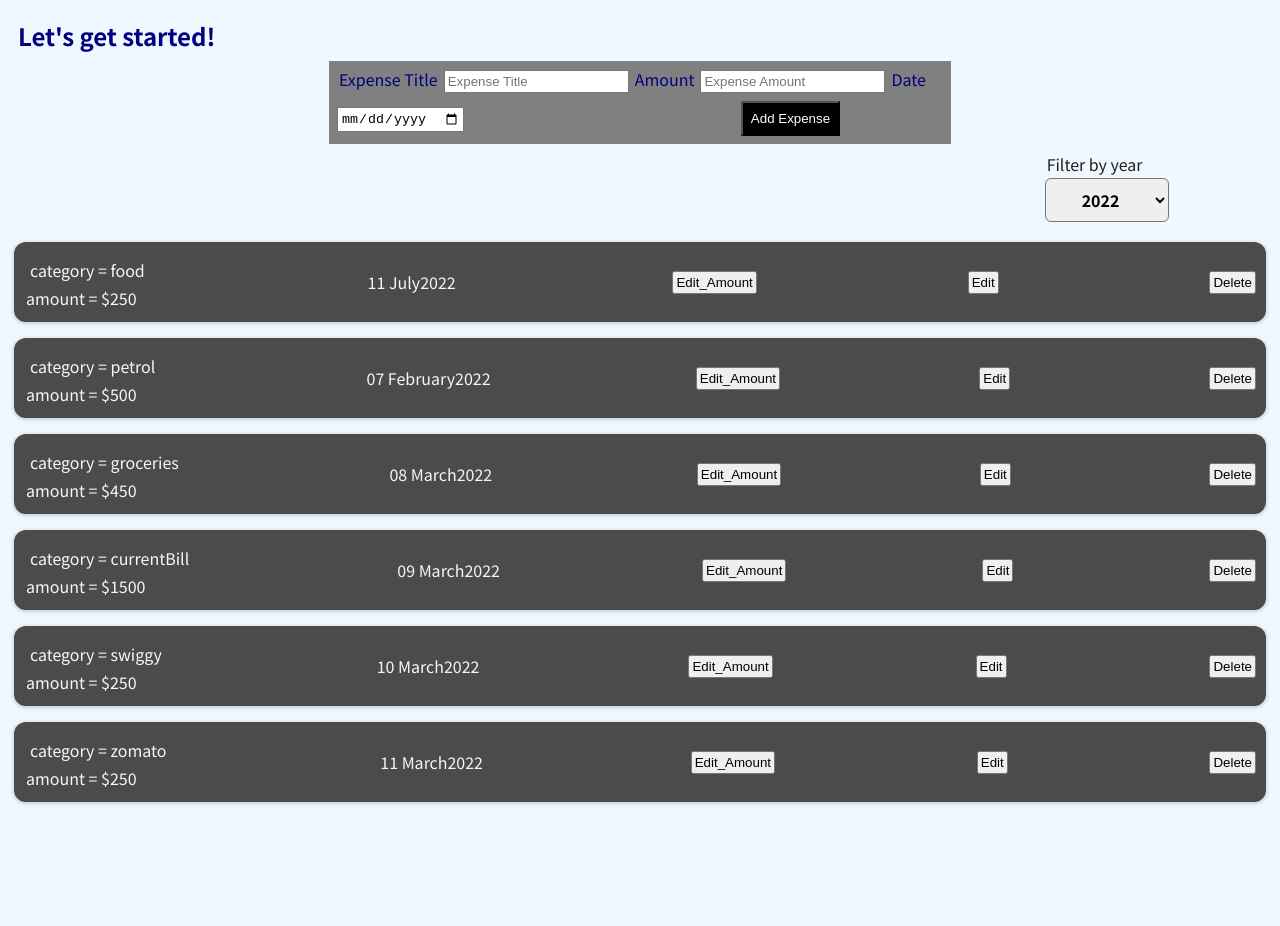
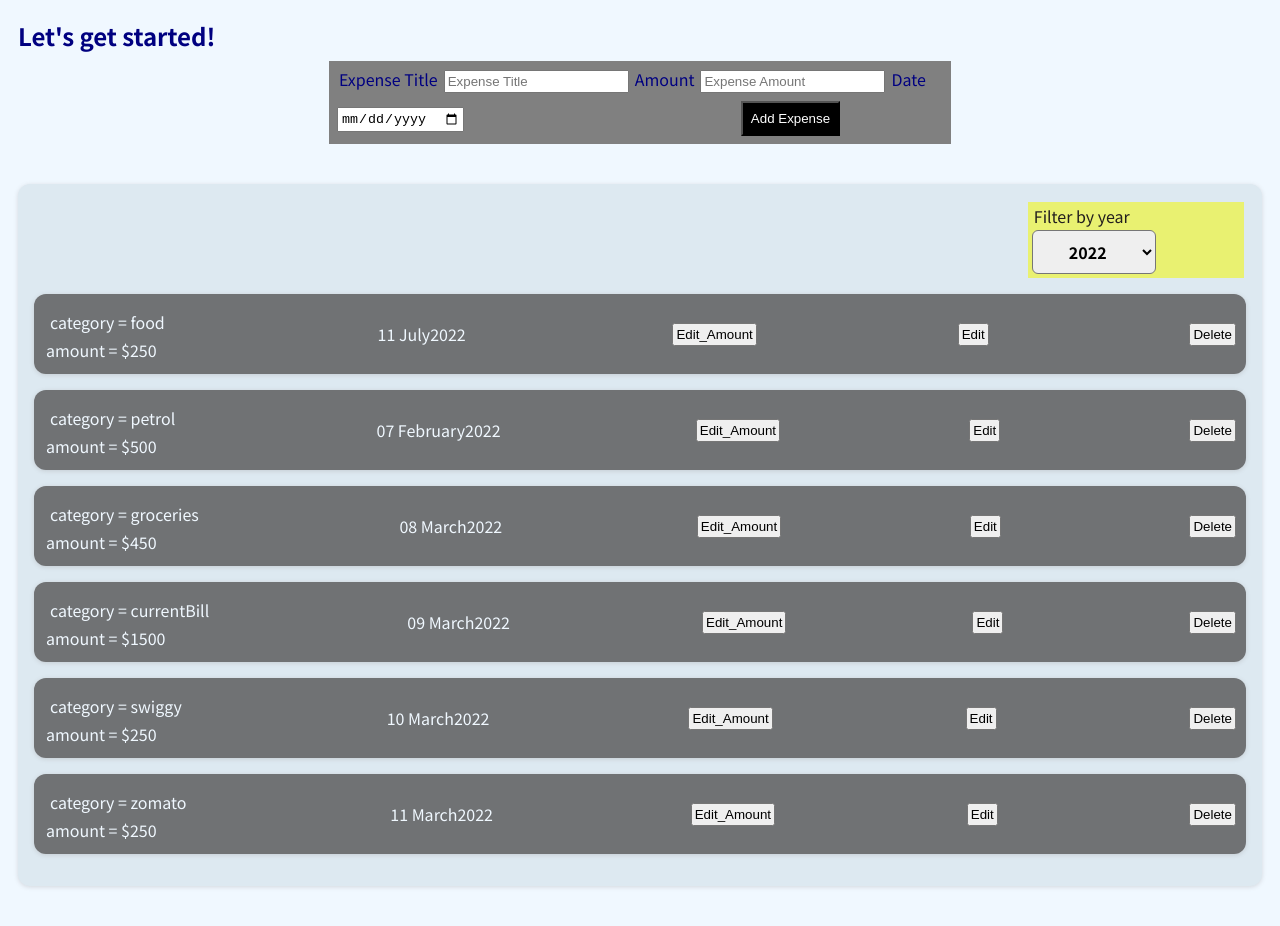
Before and after one commit to Visishta-ch/react, a React (Create React App) app: page / in a window 1280 px wide. Shown: the top 926 px of the page. Before the commit the page ends 832 px from the top, so only its background shows below. Built offline with nearby package versions, Linux system fonts and the light colour scheme.

Commit message:
added filter functionality

```diff
--- a/src/App.js
+++ b/src/App.js
@@ -1,10 +1,10 @@
 import React, {useState} from 'react';
 
-import ExpenseItem from "./components/Expenses/ExpenseItem";
+// import ExpenseItem from "./components/Expenses/ExpenseItem";
 
 import NewExpense from "./components/NewExpense/NewExpense";
-import ExpenseFilter from './components/Expenses/ExpenseFilter';
-
+//  import ExpenseFilter from './components/Expenses/ExpenseFilter';
+import Expenses from './components/Expenses/Expenses';
 
 const dummyExpenses  = [
   {id: '1',title: 'food',date:new Date(2022,6,11),amount:250, location: 'office'},
@@ -21,28 +21,19 @@ const App = () => {
 
   const addExpenseHandler = (expense) => {
     console.log('In App.js')
-    //console.log(expense);
     setExpenses((prevExpenses) => {
       return [expense, ...prevExpenses];
     });
 
   }
 
-  const [filteredYear, setFilteredYear] = useState('2022');
-  const filterHandler = (selectedYear) => {
-    setFilteredYear(selectedYear);
-  };
 
   return (
     <div id="expenses">
       <h2>Let's get started!</h2>
 
       <NewExpense onAddExpense = {addExpenseHandler} />
-      <ExpenseFilter selected={filteredYear} onChangeFilter={filterHandler} />
-      {expenses.map((expense) =>
-          <ExpenseItem   key = {expense.id} item= {expense.id} description= {expense.title} time={expense.date}  amount={expense.amount} / >
-
-      )}
+      <Expenses items={expenses} />
 
     </div>
   );
--- a/src/components/Expenses/ExpenseFilter.css
+++ b/src/components/Expenses/ExpenseFilter.css
@@ -1,6 +1,7 @@
 .expenses-filter {
     color: rgb(34, 30, 30);
     margin-left: 82%;
+    background-color: rgb(233, 241, 113);
   }
 
 
--- a/src/components/Expenses/ExpenseItem.css
+++ b/src/components/Expenses/ExpenseItem.css
@@ -6,7 +6,7 @@
     padding: 0.5rem;
     margin: 1rem 0;
     border-radius: 12px;
-    background-color: #4b4b4b;
+    background-color: #707274;
     color:aliceblue
   }
 
--- /dev/null
+++ b/src/components/Expenses/Expenses.css
@@ -0,0 +1,6 @@
+.expenses {
+    padding: 1rem;
+    background-color: rgb(221, 233, 241);
+    margin: 2rem auto;
+
+  }
--- /dev/null
+++ b/src/components/Expenses/Expenses.js
@@ -0,0 +1,38 @@
+import React, { useState } from 'react';
+
+import ExpenseItem from './ExpenseItem';
+import Card from '../UI/Card';
+import ExpenseFilter from './ExpenseFilter';
+import './Expenses.css'
+
+const Expenses = (props) => {
+  const [filteredYear, setFilteredYear] = useState('2022');
+
+  const filterHandler = (selectedYear) => {
+    setFilteredYear(selectedYear);
+  };
+
+  const filteredExpenses = props.items.filter(expense => {
+    return expense.date.getFullYear().toString() === filteredYear;
+  });
+
+  return (
+    <div>
+      <Card className='expenses'>
+      <ExpenseFilter selected={filteredYear} onChangeFilter={filterHandler} />
+
+        {filteredExpenses.length === 0 ? <p>No entries found</p>
+          : filteredExpenses.map((expense) => (
+          <ExpenseItem
+            key={expense.id}
+            description= {expense.title} time={expense.date}  amount={expense.amount}
+          />
+        )) }
+
+
+      </Card>
+    </div>
+  );
+};
+
+export default Expenses;
--- a/src/components/UI/Card.css
+++ b/src/components/UI/Card.css
@@ -1,4 +1,4 @@
 .card {
     border-radius: 12px;
-    box-shadow: 0 1px 4px rgba(0, 0, 0, 0.25);
+    box-shadow: 0 1px 4px rgba(127, 121, 121, 0.25);
   }
```
Also changed, not shown: src/components/Expenses/ExpenseItem.js (line endings or trailing spaces).
